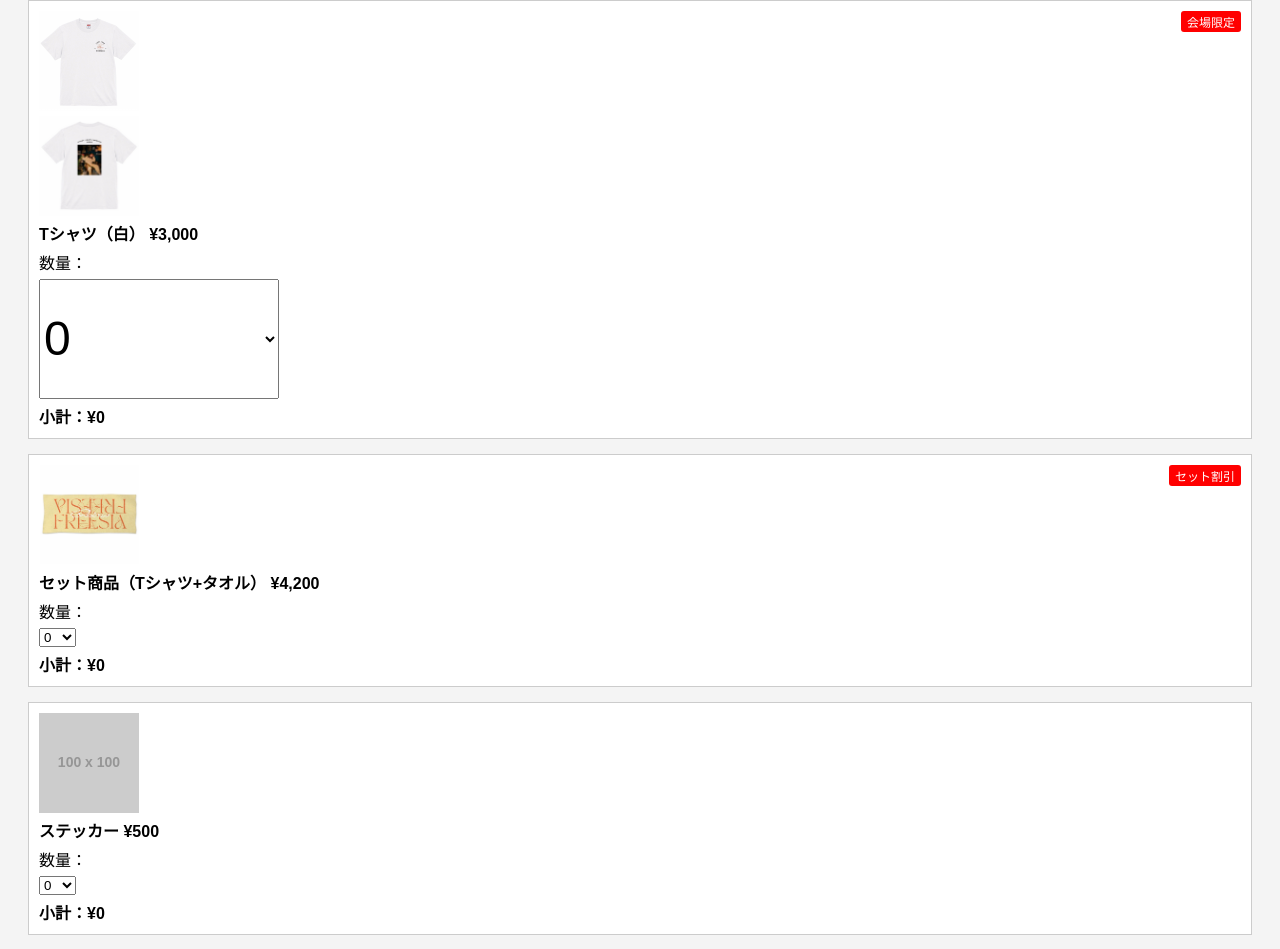
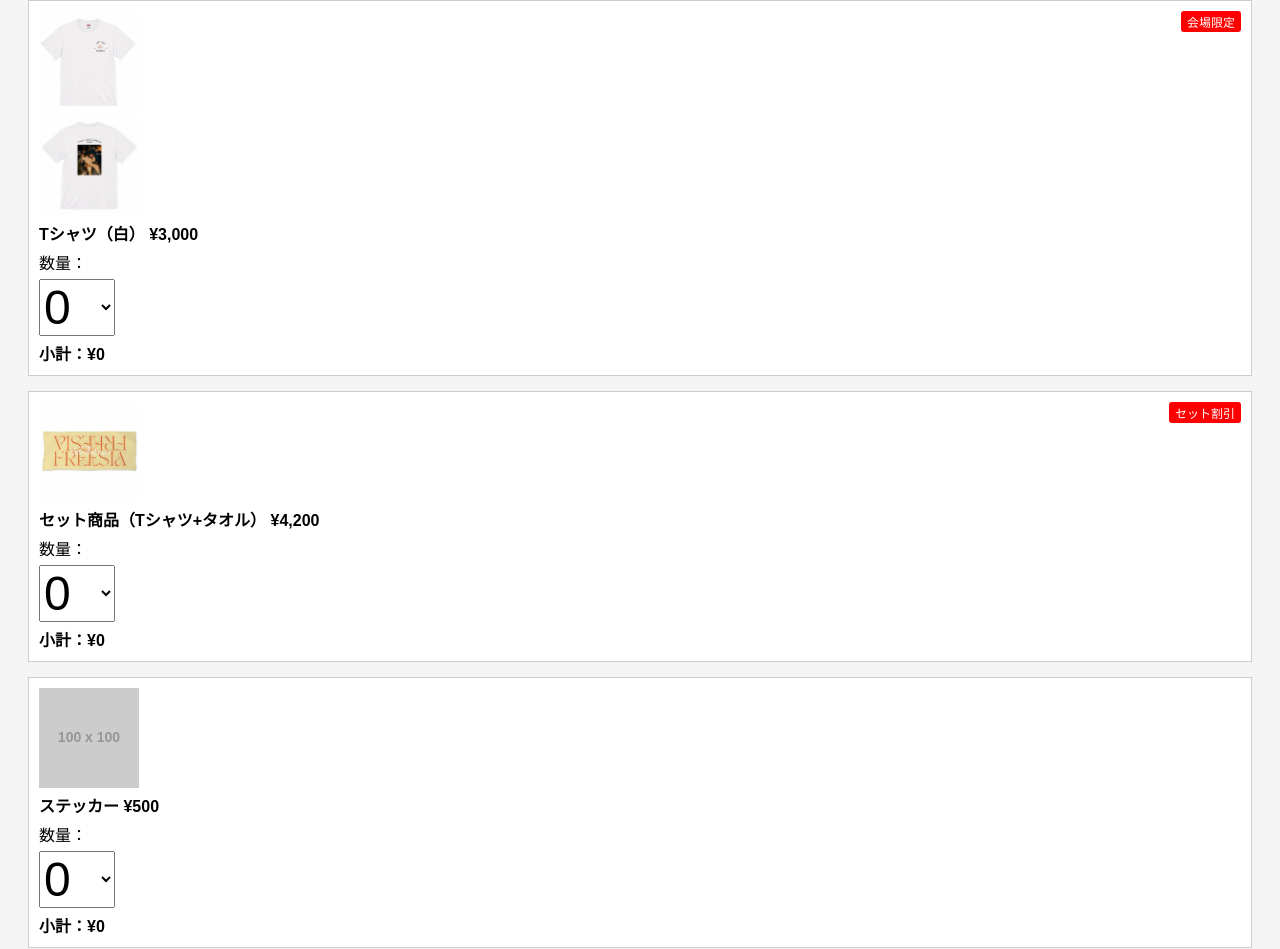
Before and after one commit to tatnkkk/FREESIA_goods_form, a plain HTML site: page index.html in a window 1280 px wide. Shown: the part 117-1066 px from the top of the page. Drawn offline with Linux system fonts and the light colour scheme; placeholder pictures from the web are drawn by us.

Commit message:
Update index.html

```diff
--- a/index.html
+++ b/index.html
@@ -26,7 +26,7 @@
       <img src="tshirt2.jpg" alt="Tシャツ白裏">
       <strong>Tシャツ（白） ¥3,000</strong>
       <label>数量：
-        <select id="tshirt_white" name="tshirt_white" style="font-size:3em; height:2.5em; width:5em;">
+        <select id="tshirt_white" name="tshirt_white" style="font-size:3em;">
           <option value="0">0</option>
 <option value="1">1</option>
 <option value="2">2</option>
@@ -68,7 +68,7 @@
       <img src="towel.jpg" alt="タオル">
       <strong>セット商品（Tシャツ+タオル） ¥4,200</strong>
       <label>数量：
-        <select id="set_item" name="set_item">
+        <select id="set_item" name="set_item" style="font-size:3em;">
           <option value="0">0</option>
 <option value="1">1</option>
 <option value="2">2</option>
@@ -109,7 +109,7 @@
       <img src="https://via.placeholder.com/100x100?text=Sticker" alt="ステッカー">
       <strong>ステッカー ¥500</strong>
       <label>数量：
-        <select id="sticker" name="sticker">
+        <select id="sticker" name="sticker" style="font-size:3em;">
           <option value="0">0</option>
 <option value="1">1</option>
 <option value="2">2</option>
```
